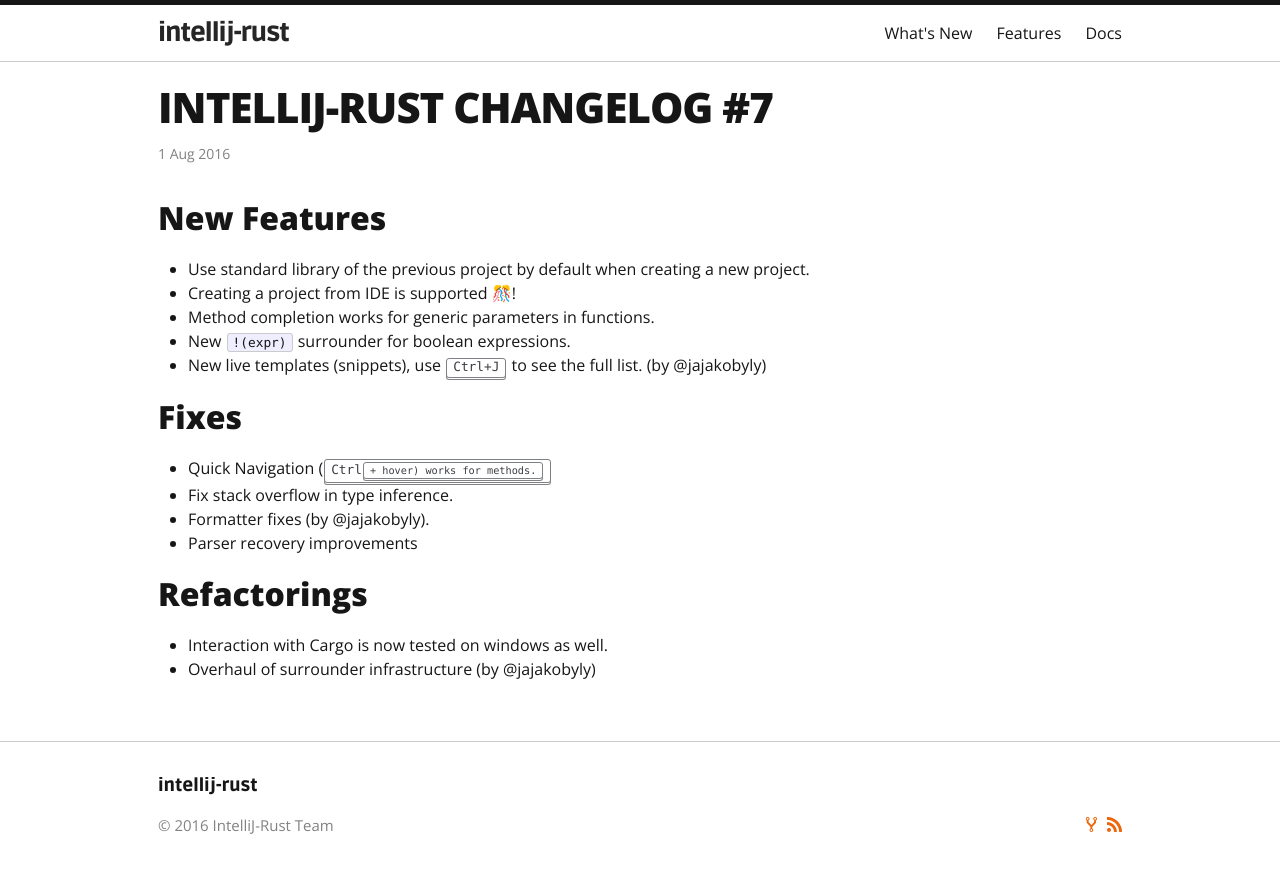
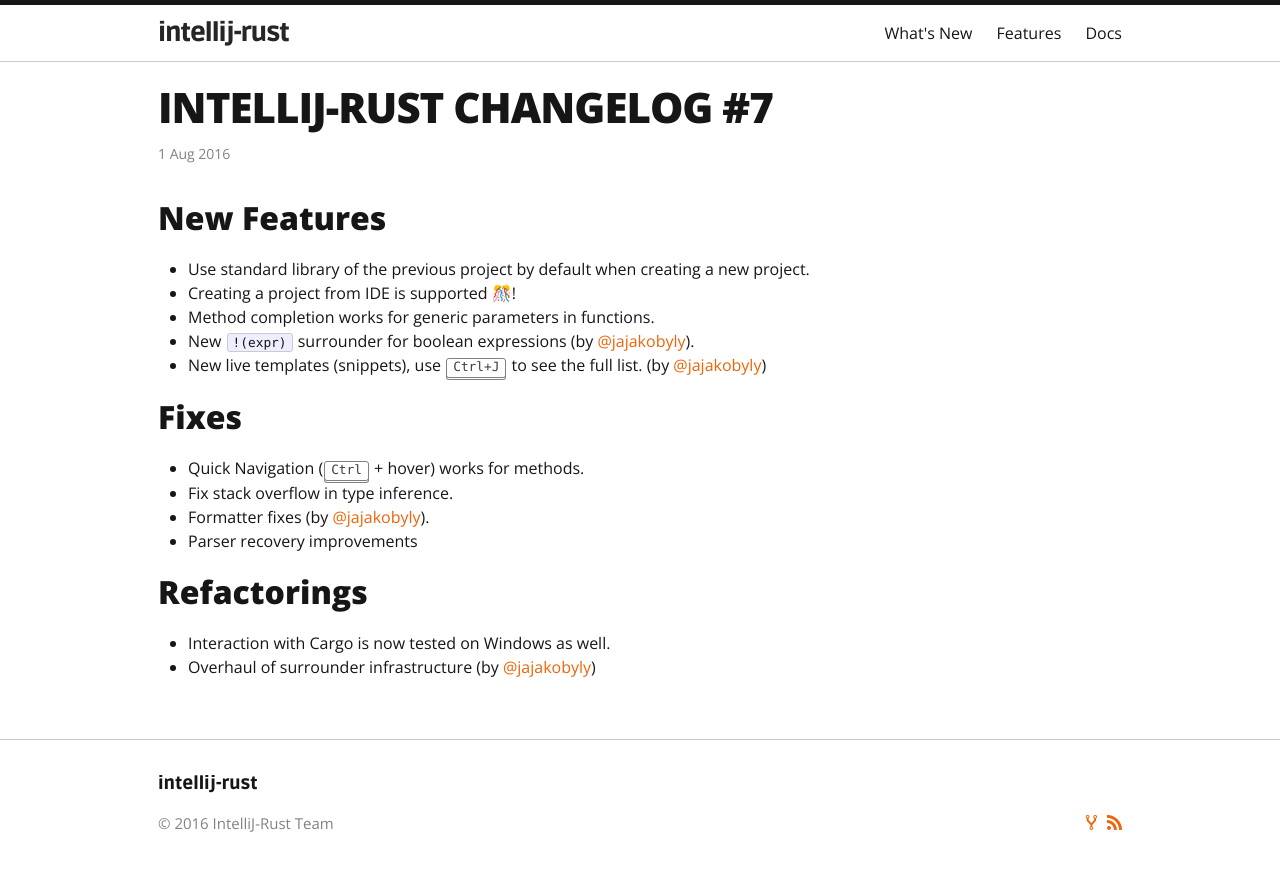
Before and after one commit to intellij-rust/intellij-rust.github.io, a Jekyll site: the page built from _posts/2016-08-01-changelog-7.markdown, in a window 1280 px wide. Shown: the top 873 px of the page. Built offline with Jekyll 4.4.1, drawn with Linux system fonts in a browser that asks for light colours; emoji names are drawn with the system emoji font; some web fonts are replaced.

Commit message:
changelog markup fixes

```diff
--- a/_posts/2016-08-01-changelog-7.markdown
+++ b/_posts/2016-08-01-changelog-7.markdown
@@ -9,21 +9,21 @@
 * Use standard library of the previous project by default when creating a new project.
 * Creating a project from IDE is supported :confetti_ball:!
 * Method completion works for generic parameters in functions.
-* New `!(expr)` surrounder for boolean expressions.
-* New live templates (snippets), use <kbd>Ctrl+J</kbd> to see the full list. (by @jajakobyly)
+* New `!(expr)` surrounder for boolean expressions (by [@jajakobyly]).
+* New live templates (snippets), use <kbd>Ctrl+J</kbd> to see the full list. (by [@jajakobyly])
 
 
 ## Fixes
 
-* Quick Navigation (<kbd>Ctrl<kbd> + hover) works for methods.
+* Quick Navigation (<kbd>Ctrl</kbd> + hover) works for methods.
 * Fix stack overflow in type inference.
-* Formatter fixes (by @jajakobyly).
+* Formatter fixes (by [@jajakobyly]).
 * Parser recovery improvements
 
 
 ## Refactorings
 
-* Interaction with Cargo is now tested on windows as well.
-* Overhaul of surrounder infrastructure (by @jajakobyly)
+* Interaction with Cargo is now tested on Windows as well.
+* Overhaul of surrounder infrastructure (by [@jajakobyly])
 
 [@jajakobyly]: https://github.com/jajakobyly
```
